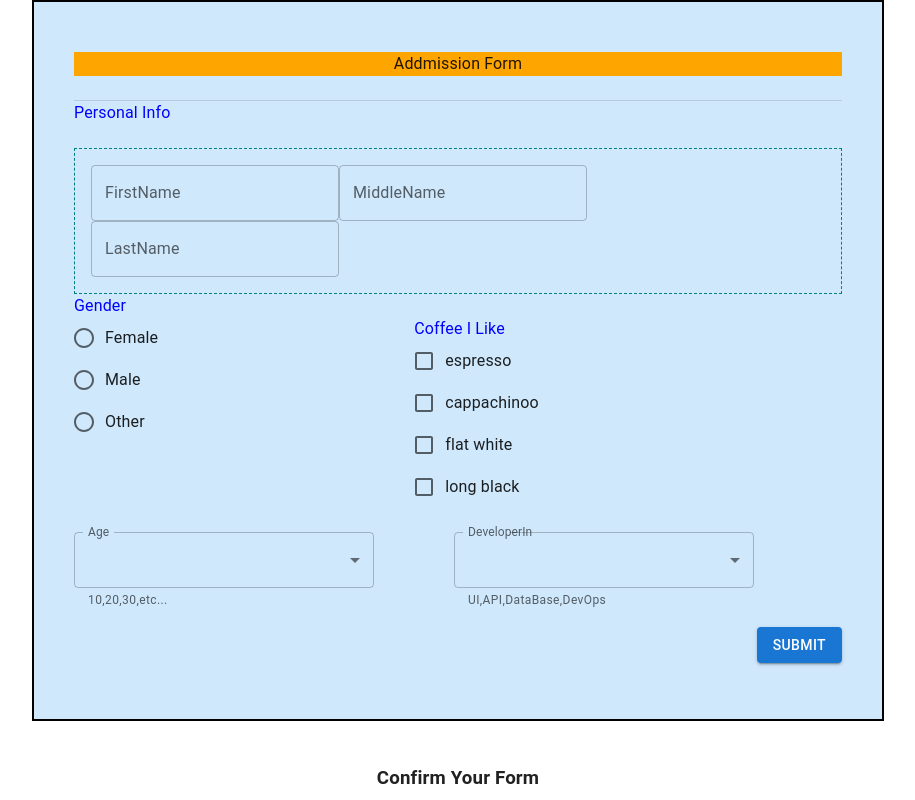
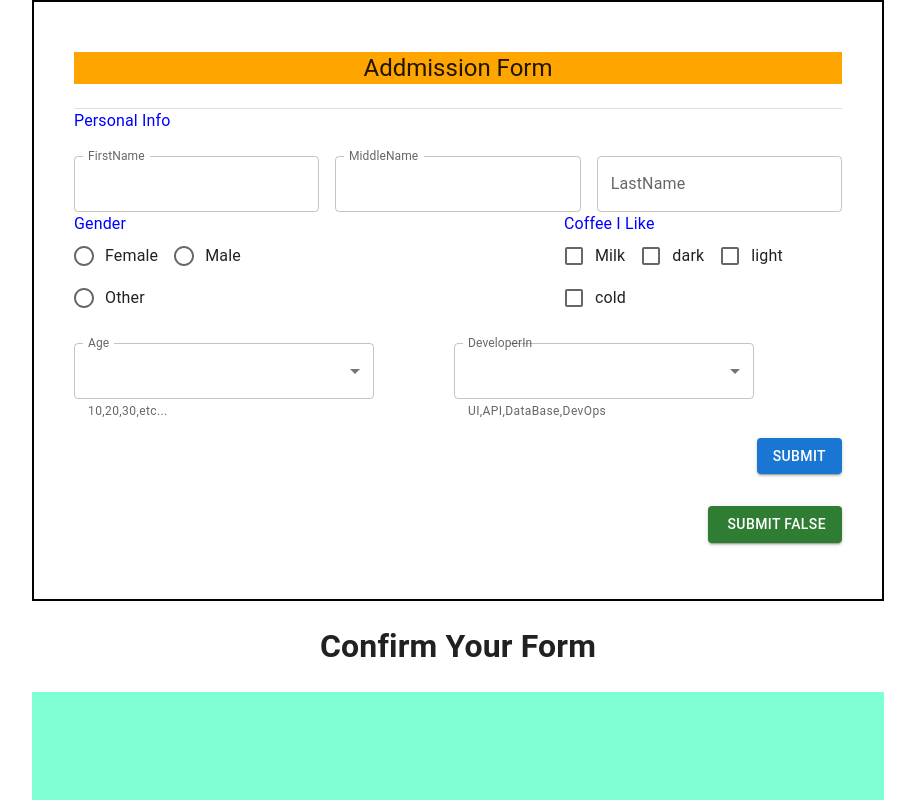
Before and after one commit to sarafprerana/ReactJsWork, a React (Create React App) app in the folder FirstReactApp/my-app/: page / in a window 1280 px wide. Shown: the top 800 px of the page, without its empty margins (182-1097 px from the left). Built offline with nearby package versions, Linux system fonts and the light colour scheme.

Commit message:
Checkbox updated

```diff
--- a/FirstReactApp/my-app/src/Components/Confirmation.jsx
+++ b/FirstReactApp/my-app/src/Components/Confirmation.jsx
@@ -1,21 +1,29 @@
-import { Box, Button } from '@mui/material';
+import { Box, Button, CircularProgress } from '@mui/material';
 import { Container } from '@mui/system';
-import React, { useState } from 'react'
+import { useEffect, useState } from 'react';
 
 
 const Confirmation=(props) =>{
 
 
+   const handleConfirm=()=>{
+
+
+        alert(JSON.stringify(props.form,null,3));
+
+
+   }
 
   return (
    <Container maxWidth='md'>
-    <Box sx={{bgcolor:'light',display:'flex',flexDirection:'row',justifyContent:'center'}}><h3>Confirm Your Form</h3></Box>
+    <Box sx={{bgcolor:'light',display:'flex',flexDirection:'row',justifyContent:'center'}}><h1>Confirm Your Form</h1></Box>
     <Box sx={{display:'flex', bgcolor:'aquamarine',padding:5}}>
         <pre>{JSON.stringify(props.form,null,3)}</pre>
         <br />
         </Box>
         <Box sx={{display:'flex',marginY:2,justifyContent:'flex-end'}}>
-          <Button variant="contained" color="success" >Confirm </Button>
+
+          <Button variant="contained" color="success"  onClick={handleConfirm} >Confirm </Button>
           </Box>
    </Container>
 
--- a/FirstReactApp/my-app/src/Components/Form1.jsx
+++ b/FirstReactApp/my-app/src/Components/Form1.jsx
@@ -1,25 +1,22 @@
 import React, { useEffect } from 'react'
-import { Box, Button, Checkbox, Container, CssBaseline, Divider, FormControl, FormControlLabel, FormGroup,  FormHelperText,  FormLabel, Grid, InputLabel, MenuItem,
-     Radio, RadioGroup, Select, TextField} from '@mui/material';
+import { Box, Button, Checkbox,  CircularProgress,  Container, CssBaseline, Divider, FormControl, FormControlLabel, FormGroup,  FormHelperText,  FormLabel, Grid, InputLabel, MenuItem,
+     Radio, RadioGroup, Select, TextField, Typography} from '@mui/material';
 import { useState } from "react";
 import Confirmation from './Confirmation';
 
 const Form1=(props)=> {
-    const[firstname, setFirstName]=useState("" );
-    const[middlename, setMiddleName]=useState("" );
+    const[firstname, setFirstName]=useState(" " );
+    const[middlename, setMiddleName]=useState(" " );
     const[lastname, setLastName]=useState("" );
-    const [gender, setGender]=useState("" );
+    const [gender, setGender]=useState(" " );
     const [age, setAge]=useState(" ");
     const[course,setCourse]=useState(" ");
+    const[selectedCoffees,setSelectedCoffees]=useState([]);
     // const[checked,setChecked]=useState(" ");
-    const [coffee,setCoffee] = useState("")
-    const [espresso,setEspresso]= useState("")
-    const [cappachinoo,setCappachinoo]= useState("")
-    const [flatwhite,setFlatwhite]= useState("")
-    const [longblack,setLongblack]= useState("")
-
+    const[submissionInProgress,setSubmissionInProgress]=useState(false);
      const [completeForm, setCompleteForm]=useState( );
      const[formToPropagate, setFormToPropagate]=useState( );
+
 
      const onFirstNameChange= (event) =>{
         // console.log('event>>',event.target.value);
@@ -64,51 +61,51 @@ const handleDevpChange=(event)=>{
 
   const handleSubmit=()=>{
      console.log(completeForm);
+    setSubmissionInProgress(true);
+      setTimeout(() => {
           setFormToPropagate(completeForm);
-  };
-
- const oncoffeechange = (event)=>{
- console.log('Cofee i Like >>', event.target.value);
- setCoffee(event.target.value);
- const form={...completeForm};
- form.coffee=event.target.value;
- setCompleteForm(form);
-  };
-
- const onCheckBox1Change = (event)=>{
-//  console.log('confee i like >>', event.target.value);
- setEspresso(event.target.value);
- const form={...completeForm};
- form.coffee=event.target.value;
- setCompleteForm(form);
-
-                        };
-
-  const onCheckBox2Change = (event) => {
-    setCappachinoo(event.target.value);
-    const form = { ...completeForm };
-    form.coffee = event.target.value;
-    setCompleteForm(form);
-}
-const onCheckBox3Change = (event) => {
-    setFlatwhite(event.target.value);
-    const form = { ...completeForm };
-    form.coffee = event.target.value;
-    setCompleteForm(form);
-}
-
-const onCheckBox4Change = (event) => {
-    setLongblack(event.target.value);
-    const form = { ...completeForm };
-    form.coffee = event.target.value;
-    setCompleteForm(form);
+          setSubmissionInProgress(false);
+      } ,3000);
        }
 
 
        useEffect(() => {
         setGender('female');
          setAge('Age');
-}, [setGender][setAge]);
+     }, [setGender]);
+
+
+     const handleCoffeeChange=(event,type)=>{
+      console.log(`${type} is type -${event.target.checked}`);
+
+
+      if(event.target.checked){
+        const temp=[...selectedCoffees];
+        temp.push(type);
+        setSelectedCoffees(temp);
+        const form={...completeForm};
+        form.selectredCoffees=temp;
+        setCompleteForm(form);
+      }
+      else{
+            const temp=[];
+            selectedCoffees.forEach((coffee)=>{
+              if(coffee !==type){
+                  temp.push(coffee);
+
+              }
+            });
+
+
+        setSelectedCoffees(temp);
+
+        const form={...completeForm};
+        form.selectredCoffees=temp
+        setCompleteForm(form);
+
+      }
+     };
+
 
     return (
     <>
@@ -116,57 +113,69 @@ return (
           <CssBaseline />
           <Container maxWidth="md">
              {/* <Typography variant='h3'>Form</Typography> */}
-             <Box sx={{display:"flex", flexDirection:'column' , bgcolor: '#cfe8fc',padding:5,border:' 2px solid black'}} >
-             <FormControl >
+             <Box sx={{display:"flex", flexDirection:'column' ,padding:5,border:' 2px solid black'}} >
                   <Box sx={{height:"10px"}}/>
-                  <Box sx={{bgcolor:"orange",display:'flex',flexDirection:'row',justifyContent:'center'}}>Addmission Form</Box><br />
+                  <Box sx={{bgcolor:"orange",display:'flex',flexDirection:'row',justifyContent:'center'}}>
+                             <Typography variant='h5'>Addmission Form</Typography>
+                  </Box><br />
                   <Divider />
 
                   <FormLabel sx={{color:'blue'}}>Personal Info</FormLabel><br />
-                   {/* <Grid container spacing={4}>
-                    <Grid item xs={4}> */}
-                   <Box sx={{dispaly:'flex',border:"1px dashed teal" ,padding:2 , justifyContent:"space-between"}}>
+
+                     <FormControl >
+
+                   <Box sm={{dispaly:'flex' ,padding:2 , flexDirection:'row', justifyContent:'space-between'}}>
+                   <Grid container spacing={2}>
+                    <Grid item sm={4}>
                   <TextField  id="demo-helper-text-aligned" label="FirstName" value={firstname} variant="outlined"  onChange={onFirstNameChange}/>
-                  {/* </Grid>
-                  <Grid item xs={4}> */}
+                    </Grid>
+                    <Grid item sm={4}>
                   <TextField id="middlename" label="MiddleName"  value={middlename} variant="outlined"  onChange={onChangeMiddleName}/>
-                  {/* </Grid>
-                  <Grid item xs={4}> */}
+                  </Grid>
+                  <Grid item sm={4}>
                   <TextField id="lastname" label="LastName" value={lastname} variant="outlined" onChange={onChangeLastName} />
+                  </Grid>
+                   </Grid>
                    </Box>
-                  {/* </Grid>
-                  </Grid> */}
                   </FormControl>
-
-
-                <FormLabel sx={{color:'blue'}}>Gender</FormLabel>
                 <Box sx={{display:'flex'}}>
                 {/* <Grid container spacing={4}>
                     <Grid item xs={6}> */}
+                    <FormControl>
+                    <FormLabel sx={{color:'blue'}}>Gender</FormLabel>
+
                 <RadioGroup aria-labelledby="demo-radio-buttons-group-label" Value={gender} name="radio-buttons-group" onChange={onGenderFieldChange}>
+                <Grid container spacing={2}>
+                    <Grid item xs={12}>
                       <FormControlLabel value="female" control={<Radio />} label="Female" />
                       <FormControlLabel value="male" control={<Radio />} label="Male" />
                       <FormControlLabel value="other" control={<Radio />} label="Other" />
+                      </Grid>
+                      </Grid>
                 </RadioGroup>
+                </FormControl>
                 {/* </Grid>
                 </Grid> */}
 
                 {/* <Grid container spacing={4}>
                     <Grid item xs={6}> */}
                     <FormControl sx={{width:300,marginLeft:30}}>
-                    <FormLabel sx={{color:'blue'}} value={"coffee"} onChange>Coffee I Like</FormLabel>
+                    <FormLabel sx={{color:'blue'}} >Coffee I Like</FormLabel>
                   <Box sx={{ display: 'flex' }}>
                     <FormGroup>
-                        <FormControlLabel control={<Checkbox  value={'espresso'} onChange={onCheckBox1Change} name="espresso" /> } label="espresso" />
-                        <FormControlLabel control={<Checkbox value={'cappachinoo'} onClick={onCheckBox2Change}name="cappachinoo" />}label="cappachinoo"/>
-                        <FormControlLabel control={<Checkbox value={'flatwhite'} onClick={onCheckBox3Change}name="flatwhite" />}label="flat white"/>
-                        <FormControlLabel control={<Checkbox value={'longblack'}  onClick={onCheckBox4Change} name="longblack" /> } label="long black"/>
+                    <Grid container spacing={2}>
+                    <Grid item xs={12}>
+                    <FormControlLabel control={<Checkbox onChange={(event)=>handleCoffeeChange(event,'Milk')} />} label="Milk" />
+                    <FormControlLabel  control={<Checkbox onChange={(event)=>handleCoffeeChange(event,'dark')}/>} label="dark" />
+                    <FormControlLabel control={<Checkbox onChange={(event)=>handleCoffeeChange(event,'light')} />} label="light" />
+                    <FormControlLabel  control={<Checkbox  onChange={(event)=>handleCoffeeChange(event,'cold')}/>} label="cold " />
+                    </Grid>
+                    </Grid>
                     </FormGroup>
                     </Box>
                     </FormControl>
                     {/* </Grid>
                     </Grid> */}
-
                   </Box>
                   <br/>
                   {/* <Grid container spacing={4}>
@@ -188,7 +197,7 @@ return (
                   <Select labelId="course" id="course" label="course" value={course} onChange={handleDevpChange}>
                        <MenuItem value={"UI"}>UI</MenuItem>
                        <MenuItem value={"DataBase"}>DataBase</MenuItem>
-                       <MenuItem value={"DevOps"}>DevOps</MenuItem>
+                       <MenuItem value={"DevOps"}>DevOps </MenuItem>
                        <MenuItem value={"API"}>API</MenuItem>
                   </Select>
                   <FormHelperText>UI,API,DataBase,DevOps</FormHelperText>
@@ -203,17 +212,38 @@ return (
                   Gender: {gender}<br />
                   Age:{age}
              </pre>  */}
-             {/* <pre>{JSON.stringify(completeForm,null,3)}</pre> */}
-             <Box sx={{marginY: 2,display: "flex",justifyContent: "flex-end",}}>
-             <Button variant="contained" onClick={handleSubmit} >SUBMIT</Button>
+             {/* <pre>{JSON.stringify(completeForm,null,3)}</pre>*/}
+             <Box sx={{marginY:2, display:"flex", justifyContent:"flex-end"}}>
+              {submissionInProgress ?(<CircularProgress/> ):(
+             <Button variant="contained"  //disabled = {!completeForm.firstname && !completeForm.middlename !==""}
+                    onClick={handleSubmit}>SUBMIT</Button> )}
+             </Box>
+              {/* {submissionInProgress ?(<CircularProgress/> ):(<Button variant="contained" color="secondary"
+                                        //  disabled={(!completeForm.firstName) || (!completeForm.course)}
+                                        onClick={handleSubmit}>Submit {JSON.stringify(submissionInProgress)}
+                                    </Button>
+              )} */}
+                   <Box sx={{marginY:2, display:"flex", justifyContent:"flex-end"}}>
+                                 <Button variant="contained"
+                                     color="success"
+                                         disabled={submissionInProgress}
+                                        startIcon={
+                                            submissionInProgress ?(<CircularProgress size={10} />
+                                            ):(
+                                                <></>
+                                            )
+                                        }
+                                        onClick={handleSubmit}>
+                                        Submit {JSON.stringify(submissionInProgress)}
+                                    </Button>
+                                    { submissionInProgress && <CircularProgress/>}
                                     </Box>
           </Box>
-          </Container><br/>
-               <Confirmation form ={formToPropagate}/>
+          </Container>
+               <Confirmation form = {formToPropagate}/>
 
       </React.Fragment>
     </>
-
     );
-  };
+  }
   export default Form1;
--- a/FirstReactApp/my-app/src/index.js
+++ b/FirstReactApp/my-app/src/index.js
@@ -11,7 +11,7 @@ const root = ReactDOM.createRoot(document.getElementById('root'));
 root.render(
   <React.StrictMode>
     {/* <Anew/> */}
-    {/* <Form /> */}
+     {/* <Form /> */}
     {/* <Addform /> */}
     <Form1 />
   </React.StrictMode>
```
Also changed, not shown: FirstReactApp/my-app/src/Components/Form.jsx (added, +90 -0 lines). Lines whose indentation alone changed are shown as unchanged.
